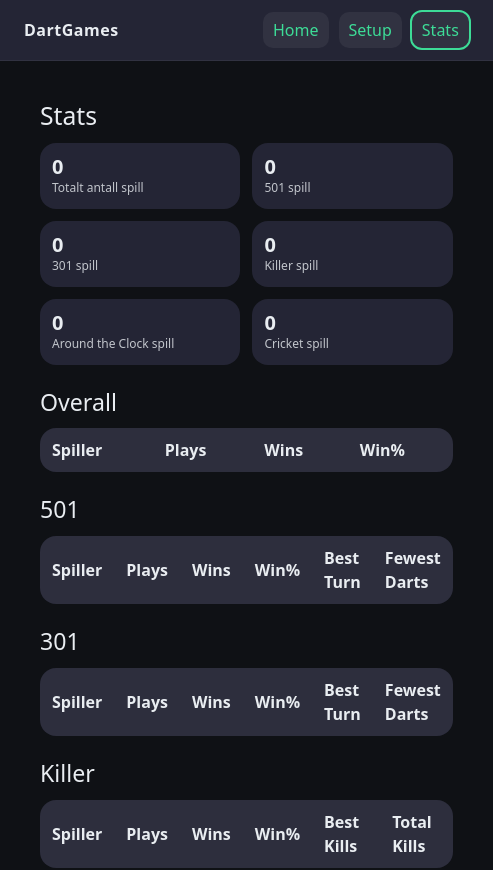
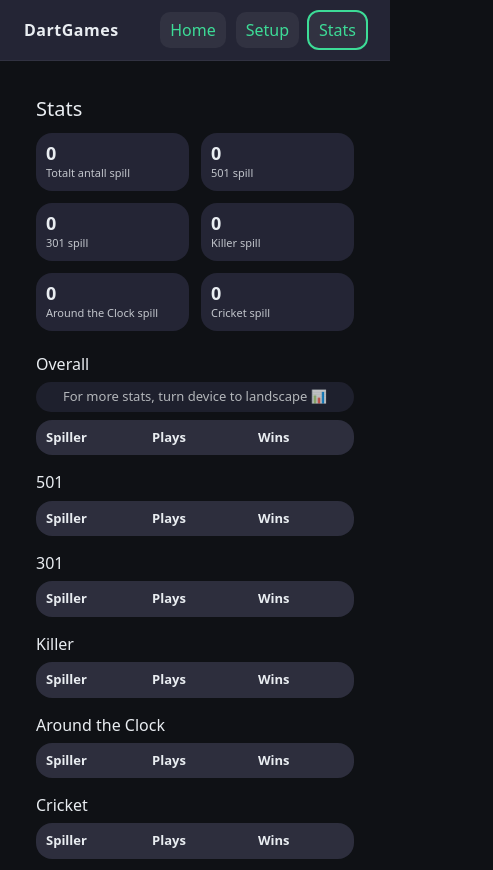
Before and after one commit to IceGreenGalactic/DartGames-scoreboard, a React (Vite) app: page /stats in a window 390 px wide. Shown: the top 870 px of the page, 493 px wide, since content can reach past the window. Built offline with nearby package versions, Linux system fonts and the light colour scheme; a web font is replaced by a local one.

Commit message:
updates statsPage to be responsive for smaler devices

```diff
--- a/src/pages/StatsPage.jsx
+++ b/src/pages/StatsPage.jsx
@@ -15,6 +15,8 @@ import {
   TBody,
   Tr,
   Td,
+  ResponsiveHide,
+  InfoBar,
 } from "./StatsPage.styled";
 
 const defaultX01 = {
@@ -181,6 +183,9 @@ export default function StatsPage() {
 
       <Section>
         <H3>Overall</H3>
+        <InfoBar>For more stats, turn device to landscape 📊</InfoBar>
+
+        <ResponsiveHide>
           <Table>
             <THead>
               <Tr>
@@ -201,10 +206,12 @@ export default function StatsPage() {
               ))}
             </TBody>
           </Table>
+        </ResponsiveHide>
       </Section>
 
       <Section>
         <H3>501</H3>
+        <ResponsiveHide>
           <Table>
             <THead>
               <Tr>
@@ -229,10 +236,12 @@ export default function StatsPage() {
               ))}
             </TBody>
           </Table>
+        </ResponsiveHide>
       </Section>
 
       <Section>
         <H3>301</H3>
+        <ResponsiveHide>
           <Table>
             <THead>
               <Tr>
@@ -257,10 +266,12 @@ export default function StatsPage() {
               ))}
             </TBody>
           </Table>
+        </ResponsiveHide>
       </Section>
 
       <Section>
         <H3>Killer</H3>
+        <ResponsiveHide>
           <Table>
             <THead>
               <Tr>
@@ -285,10 +296,12 @@ export default function StatsPage() {
               ))}
             </TBody>
           </Table>
+        </ResponsiveHide>
       </Section>
 
       <Section>
         <H3>Around the Clock</H3>
+        <ResponsiveHide>
           <Table>
             <THead>
               <Tr>
@@ -311,10 +324,12 @@ export default function StatsPage() {
               ))}
             </TBody>
           </Table>
+        </ResponsiveHide>
       </Section>
 
       <Section>
         <H3>Cricket</H3>
+        <ResponsiveHide>
           <Table>
             <THead>
               <Tr>
@@ -337,6 +352,7 @@ export default function StatsPage() {
               ))}
             </TBody>
           </Table>
+        </ResponsiveHide>
       </Section>
     </Wrapper>
   );
--- a/src/pages/StatsPage.styled.js
+++ b/src/pages/StatsPage.styled.js
@@ -4,6 +4,10 @@ export const Wrapper = styled.div`
   padding: 16px;
   max-width: 1000px;
   margin: 0 auto;
+
+  @media (max-width: 520px) {
+    padding: 12px;
+  }
 `;
 
 export const SummaryGrid = styled.div`
@@ -15,35 +19,64 @@ export const SummaryGrid = styled.div`
   @media (max-width: 720px) {
     grid-template-columns: repeat(2, minmax(0, 1fr));
   }
+  @media (max-width: 380px) {
+    grid-template-columns: 1fr;
+  }
 `;
 
 export const StatBox = styled.div`
   background: ${({ theme }) => theme.colors.panel};
   border-radius: ${({ theme }) => theme.radii?.lg || "12px"};
   padding: 12px;
+
+  @media (max-width: 520px) {
+    padding: 10px;
+  }
 `;
 
 export const StatValue = styled.div`
   font-size: 20px;
   font-weight: 700;
   line-height: 1.2;
+
+  @media (max-width: 520px) {
+    font-size: 18px;
+  }
 `;
 
 export const StatLabel = styled.div`
   opacity: 0.8;
   font-size: 12px;
+
+  @media (max-width: 520px) {
+    font-size: 11px;
+  }
 `;
 
 export const Section = styled.section`
   margin-top: 24px;
+
+  @media (max-width: 520px) {
+    margin-top: 18px;
+  }
 `;
 
 export const H2 = styled.h2`
   margin: 0 0 8px 0;
+
+  @media (max-width: 520px) {
+    font-size: 20px;
+    margin-bottom: 6px;
+  }
 `;
 
 export const H3 = styled.h3`
   margin: 0 0 12px 0;
+
+  @media (max-width: 520px) {
+    font-size: 16px;
+    margin-bottom: 8px;
+  }
 `;
 
 export const Table = styled.table`
@@ -53,6 +86,12 @@ export const Table = styled.table`
   color: ${({ theme }) => theme.colors.text};
   border-radius: ${({ theme }) => theme.radii?.lg || "12px"};
   overflow: hidden;
+  table-layout: fixed;
+  word-break: break-word;
+
+  @media (max-width: 520px) {
+    font-size: 13px;
+  }
 `;
 
 export const THead = styled.thead`
@@ -71,8 +110,39 @@ export const Th = styled.th`
   text-align: left;
   padding: 10px 12px;
   font-weight: 600;
+
+  @media (max-width: 520px) {
+    padding: 8px 10px;
+  }
 `;
 
 export const Td = styled.td`
   padding: 10px 12px;
+
+  @media (max-width: 520px) {
+    padding: 8px 10px;
+  }
 `;
+
+export const ResponsiveHide = styled.div`
+  @media (max-width: 520px) {
+    table thead th:nth-child(n + 4),
+    table tbody td:nth-child(n + 4) {
+      display: none;
+    }
+  }
+`;
+export const InfoBar = styled.div`
+  display: none;
+  text-align: center;
+  margin: 8px 0px;
+  padding: 5px;
+  font-size: 13px;
+  opacity: 0.75;
+  background: ${({ theme }) => theme.colors.panel};
+  border-radius: ${({ theme }) => theme.radii?.lg || "12px"};
+
+  @media (max-width: 520px) {
+    display: block;
+  }
+`;
```
Lines whose indentation alone changed are shown as unchanged.
